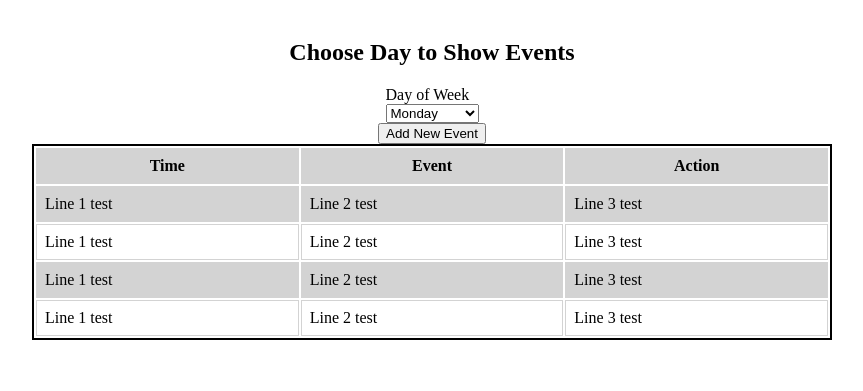
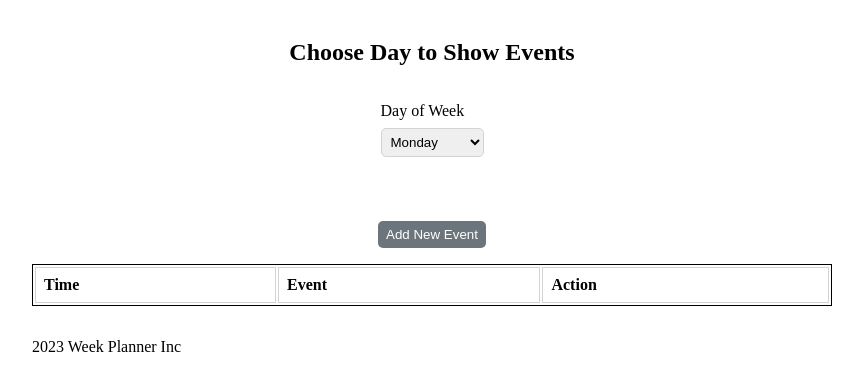
Before and after one commit to RossBrewster/week-planner, a website: page index.html in a window 1280 px wide. Shown: the part 69-460 px from the top of the page, without its empty margins (208-1071 px from the left). Drawn offline with Linux system fonts and the light colour scheme.

Commit message:
round 3 finish

```diff
--- a/index.html
+++ b/index.html
@@ -12,12 +12,12 @@
       <div class="row justify-center">
         <h1>Weekly Planner</h1>
       </div>
-      <div class="row justify-center">
+      <div class="row justify-center mb">
         <h2>Choose Day to Show Events</h2>
       </div>
-      <div class="row justify-center">
+      <div class="row justify-center mb-2">
         <div class="flex flex-col">
-          <label for="dropdown-days">Day of Week</label>
+          <label class="mb-05" for="dropdown-days">Day of Week</label>
           <select id="dropdown-days">
             <option value="monday">Monday</option>
             <option value="tuesday">Tuesday</option>
@@ -29,10 +29,10 @@
           </select>
         </div>
       </div>
-      <div class="row justify-center">
+      <div class="row justify-center mb">
         <button type="button" class="add-event">Add New Event</button>
       </div>
-      <div class="row justify-center">
+      <div class="row justify-center mb">
         <table class="event-table column-full">
           <thead id="table-header">
             <tr>
@@ -42,28 +42,12 @@
             </tr>
           </thead>
           <tbody>
-            <tr>
-              <td>Line 1 test</td>
-              <td>Line 2 test</td>
-              <td>Line 3 test</td>
-            </tr>
-            <tr>
-              <td>Line 1 test</td>
-              <td>Line 2 test</td>
-              <td>Line 3 test</td>
-            </tr>
-            <tr>
-              <td>Line 1 test</td>
-              <td>Line 2 test</td>
-              <td>Line 3 test</td>
-            </tr>
-            <tr>
-              <td>Line 1 test</td>
-              <td>Line 2 test</td>
-              <td>Line 3 test</td>
-            </tr>
+
           </tbody>
         </table>
+      </div>
+      <div class="row">
+        <p>2023 Week Planner Inc</p>
       </div>
     </div>
   </div>
--- a/styles.css
+++ b/styles.css
@@ -25,7 +25,8 @@
 }
 
 .event-table {
-  border: solid 2px;
+  border: solid 1px;
+  text-align: left;
 }
 
 tr:nth-child(odd) {
@@ -38,6 +39,32 @@ th {
   padding: 0.5rem;
 }
 
-thead:nth-child(0) {
+th {
   background-color: white;
 }
+
+.mb {
+  margin-bottom: 1rem;
+}
+
+.mb-2 {
+  margin-bottom: 4rem;
+}
+
+.mb-05 {
+  margin-bottom: 0.5rem;
+}
+
+.add-event {
+  border: none;
+  color: white;
+  border-radius: 5px;
+  background-color: rgb(108, 117, 123);
+  padding: 6px 8px;
+}
+
+#dropdown-days {
+  border: 0.5px solid lightgrey;
+  border-radius: 5px;
+  padding: 5px;
+}
```
